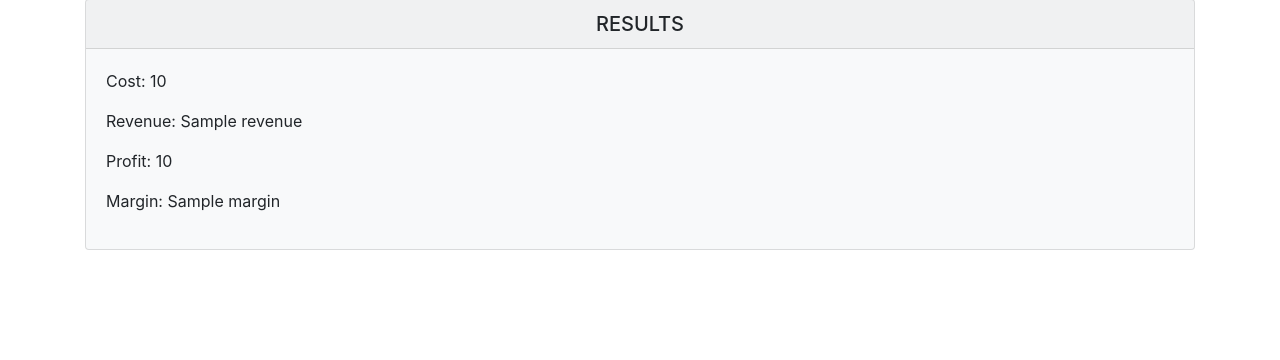
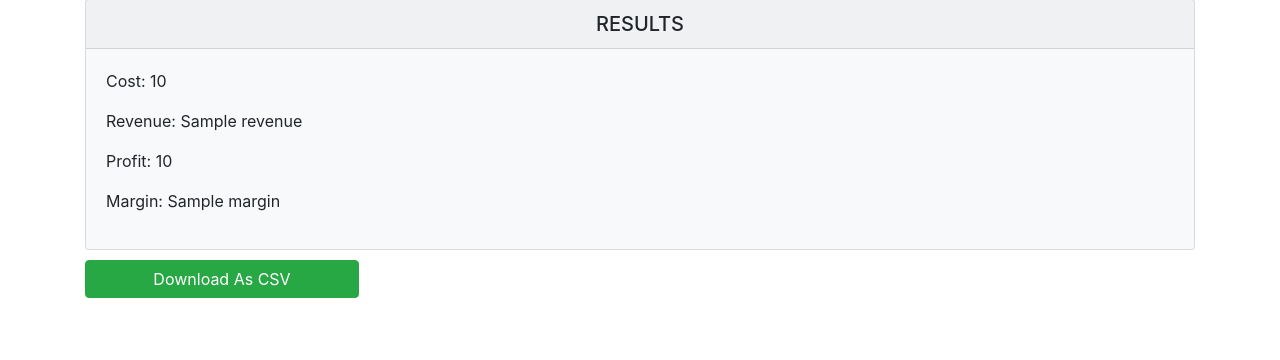
Before and after one commit to s-kuehn/Flask-App, a Flask app: template templates/index.html in a window 1280 px wide. Shown: the part 338-698 px from the top of the page. Run offline with Flask 2, Linux system fonts and the light colour scheme; the template is opened without the code that fills it: most values are stand-ins (such as "Sample title", 1, 10 or a date in 2020); some libraries are stand-ins or nearby versions.

Commit message:
Started CSV download button

```diff
--- a/templates/index.html
+++ b/templates/index.html
@@ -60,6 +60,13 @@
 
 				</div>
 			</div>
+
+			<div class="row">
+				<div class="col">
+					<input class='btn btn-success' value="Download As CSV" name="export">
+				</div>
+			</div>
+
 		</div>
 	</div>
 
```
Also changed, not shown: 1 other file.
